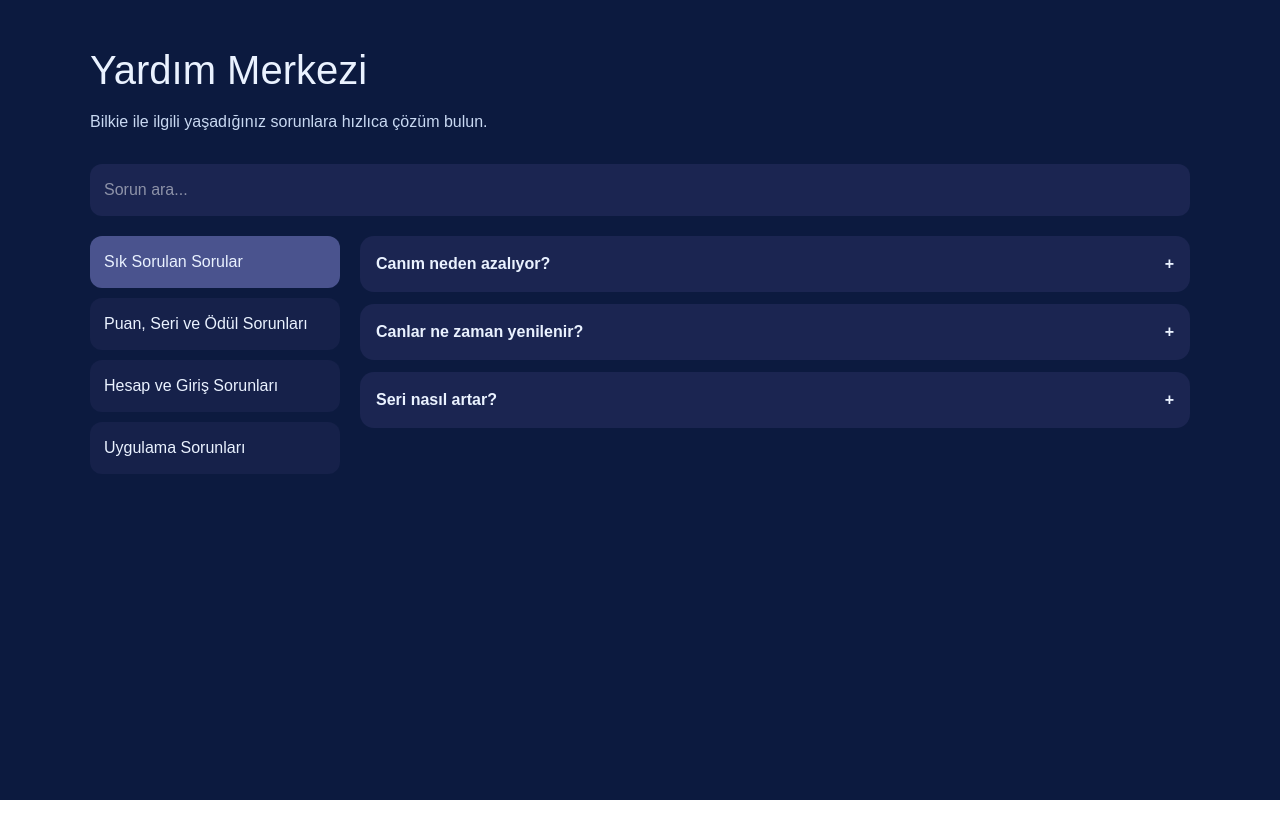
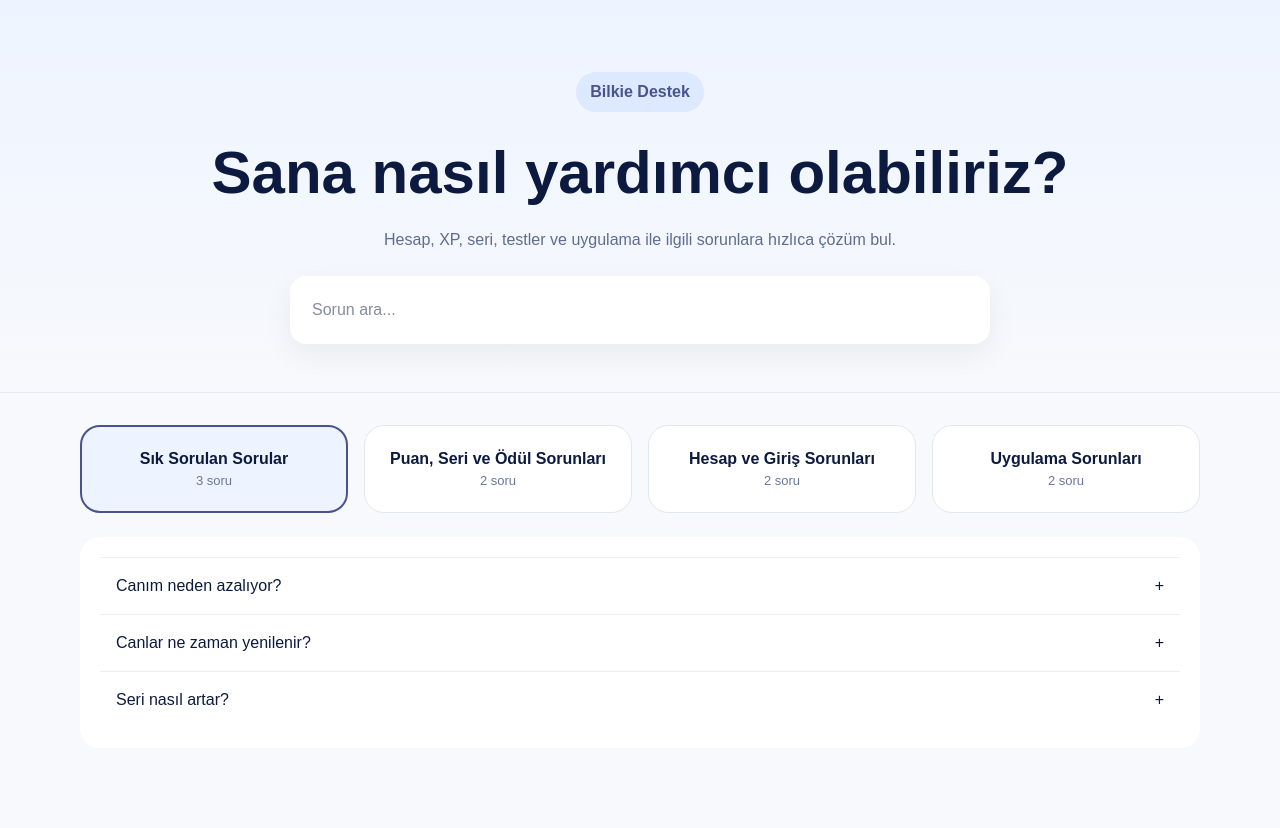
Before and after one commit to fsk34/bilkie-site, a Next.js app: page /yardim in a window 1280 px wide. Before the commit the page ends 800 px from the top, so only its background shows below. Built offline with nearby package versions, Linux system fonts and the light colour scheme.

Commit message:
sayfa yenileme

```diff
--- a/app/yardim/page.tsx
+++ b/app/yardim/page.tsx
@@ -1,5 +1,3 @@
-
-
 "use client";
 
 import { useMemo, useState } from "react";
@@ -20,103 +18,127 @@ export default function YardimPage() {
   }, [aktifKategori]);
 
   const filtreliSorular = useMemo(() => {
-    const q = arama.toLowerCase();
+    const q = arama.trim().toLowerCase();
     if (!q) return aktifKategoriData.sorular;
 
-    return aktifKategoriData.sorular.filter((soru) => {
-      return (
+    return aktifKategoriData.sorular.filter((soru) =>
       soru.baslik.toLowerCase().includes(q) ||
-        soru.adimlar.some((a) => a.toLowerCase().includes(q))
+      soru.adimlar.some((adim) => adim.toLowerCase().includes(q))
     );
-    });
   }, [arama, aktifKategoriData]);
 
   return (
-    <main
+    <main style={{ minHeight: "100vh", background: "#F7F9FC", color: "#0C1A3F" }}>
+      <section
         style={{
-        minHeight: "100vh",
-        background: "#0C1A3F",
-        color: "#EAF2FF",
-        padding: "40px 20px",
+          background: "linear-gradient(180deg, #EEF4FF 0%, #F7F9FC 100%)",
+          padding: "72px 20px 48px",
+          borderBottom: "1px solid #E4EAF5",
         }}
       >
-      <div style={{ maxWidth: 1100, margin: "0 auto" }}>
-        <h1 style={{ fontSize: 40, marginBottom: 10 }}>Yardım Merkezi</h1>
-        <p style={{ color: "#C9D9F2", marginBottom: 30 }}>
-          Bilkie ile ilgili yaşadığınız sorunlara hızlıca çözüm bulun.
+        <div style={{ maxWidth: 1120, margin: "0 auto", textAlign: "center" }}>
+          <div
+            style={{
+              display: "inline-flex",
+              padding: "8px 14px",
+              borderRadius: 999,
+              background: "#DCE9FF",
+              color: "#4A538E",
+              fontWeight: 700,
+              marginBottom: 16,
+            }}
+          >
+            Bilkie Destek
+          </div>
+
+          <h1 style={{ fontSize: "clamp(36px,6vw,60px)", fontWeight: 800, marginBottom: 10 }}>
+            Sana nasıl yardımcı olabiliriz?
+          </h1>
+
+          <p style={{ maxWidth: 700, margin: "0 auto 24px", color: "#5E6C8F" }}>
+            Hesap, XP, seri, testler ve uygulama ile ilgili sorunlara hızlıca çözüm bul.
           </p>
 
-        {/* ARAMA */}
+          <div
+            style={{
+              maxWidth: 700,
+              margin: "0 auto",
+              background: "white",
+              borderRadius: 16,
+              padding: 8,
+              boxShadow: "0 10px 30px rgba(0,0,0,0.06)",
+            }}
+          >
             <input
               value={arama}
               onChange={(e) => setArama(e.target.value)}
               placeholder="Sorun ara..."
+              style={{ width: "100%", border: "none", outline: "none", padding: 14 }}
+            />
+          </div>
+        </div>
+      </section>
+
+      <section style={{ padding: "32px 20px 80px" }}>
+        <div style={{ maxWidth: 1120, margin: "0 auto" }}>
+          <div
             style={{
-            width: "100%",
-            padding: 14,
-            borderRadius: 12,
-            marginBottom: 20,
-            border: "none",
-            background: "#1B2551",
-            color: "white",
+              display: "grid",
+              gridTemplateColumns: "repeat(auto-fit,minmax(220px,1fr))",
+              gap: 16,
+              marginBottom: 24,
             }}
-        />
+          >
+            {helpCenterData.map((k) => {
+              const aktif = k.kategori === aktifKategori;
 
-        <div style={{ display: "flex", gap: 20, flexWrap: "wrap" }}>
-          {/* KATEGORİLER */}
-          <div style={{ minWidth: 250 }}>
-            {helpCenterData.map((k) => (
-              <div
+              return (
+                <button
                   key={k.kategori}
                   onClick={() => {
                     setAktifKategori(k.kategori);
                     setAcikSoru(null);
+                    setArama("");
                   }}
                   style={{
-                  padding: 14,
-                  marginBottom: 10,
-                  borderRadius: 12,
+                    padding: 20,
+                    borderRadius: 20,
+                    background: aktif ? "#EEF4FF" : "white",
+                    border: aktif ? "2px solid #4A538E" : "1px solid #E1E7F0",
                     cursor: "pointer",
-                  background:
-                    aktifKategori === k.kategori
-                      ? "#4A538E"
-                      : "#16214A",
                   }}
                 >
-                {k.kategori}
+                  <strong>{k.kategori}</strong>
+                  <div style={{ fontSize: 13, color: "#68779A" }}>
+                    {k.sorular.length} soru
                   </div>
-            ))}
+                </button>
+              );
+            })}
           </div>
 
-          {/* SORULAR */}
-          <div style={{ flex: 1 }}>
+          <div style={{ background: "white", borderRadius: 20, padding: 20 }}>
             {filtreliSorular.map((soru) => {
               const acik = acikSoru === soru.id;
 
               return (
-                <div
-                  key={soru.id}
+                <div key={soru.id} style={{ borderTop: "1px solid #eee" }}>
+                  <button
+                    onClick={() => setAcikSoru(acik ? null : soru.id)}
                     style={{
-                    background: "#1B2551",
-                    borderRadius: 14,
-                    marginBottom: 12,
-                  }}
-                >
-                  <div
-                    onClick={() =>
-                      setAcikSoru(acik ? null : soru.id)
-                    }
-                    style={{
+                      width: "100%",
+                      textAlign: "left",
                       padding: 16,
-                      cursor: "pointer",
-                      fontWeight: "bold",
                       display: "flex",
                       justifyContent: "space-between",
+                      border: "none",
+                      background: "transparent",
+                      cursor: "pointer",
                     }}
                   >
                     {soru.baslik}
                     <span>{acik ? "−" : "+"}</span>
-                  </div>
+                  </button>
 
                   {acik && (
                     <ol style={{ padding: "0 20px 16px" }}>
@@ -130,7 +152,7 @@ export default function YardimPage() {
             })}
           </div>
         </div>
-      </div>
+      </section>
     </main>
   );
 }
```
Lines whose indentation alone changed are shown as unchanged.
